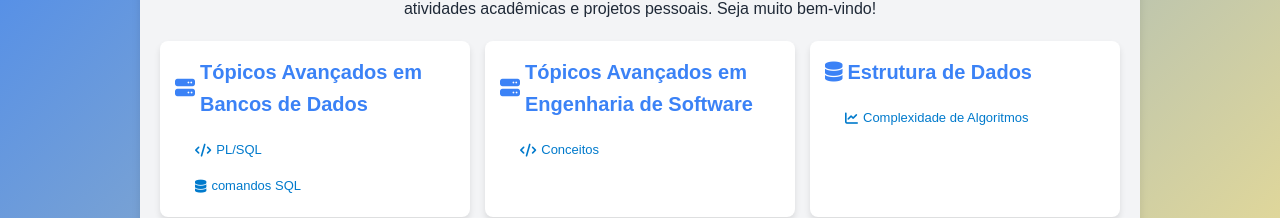
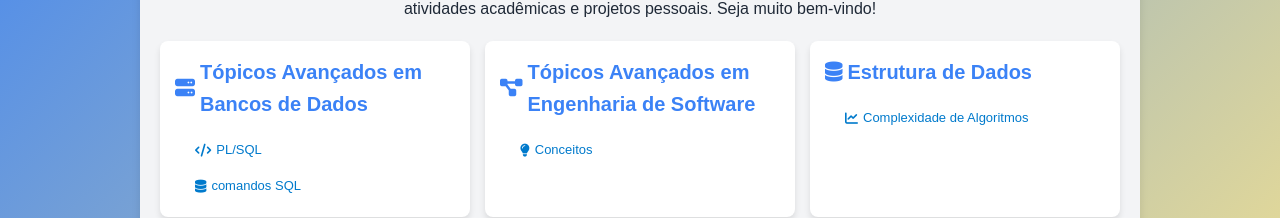
Before and after one commit to rma98/ifpe-ads-activities, a Vue app in the folder subjects/: page /#/ in a window 1280 px wide. Shown: the part 314-532 px from the top of the page. Built offline with nearby package versions, Linux system fonts and the light colour scheme.

Commit message:
feat: Update component HomePage.vue

```diff
--- a/subjects/src/views/HomePage.vue
+++ b/subjects/src/views/HomePage.vue
@@ -29,12 +29,12 @@
       </div>
 
       <div class="card">
-        <h2><i class="fas fa-server"></i> Tópicos Avançados em Engenharia de Software</h2>
+        <h2><i class="fas fa-project-diagram"></i> Tópicos Avançados em Engenharia de Software</h2>
         <div class="card-actions">
           <ul>
             <li>
               <router-link to="/tpaes-sql" class="link-icon" target="_blank"><i
-                  class="fas fa-code"></i>Conceitos</router-link>
+                  class="fas fa-lightbulb"></i>Conceitos</router-link>
             </li>
           </ul>
         </div>
```
